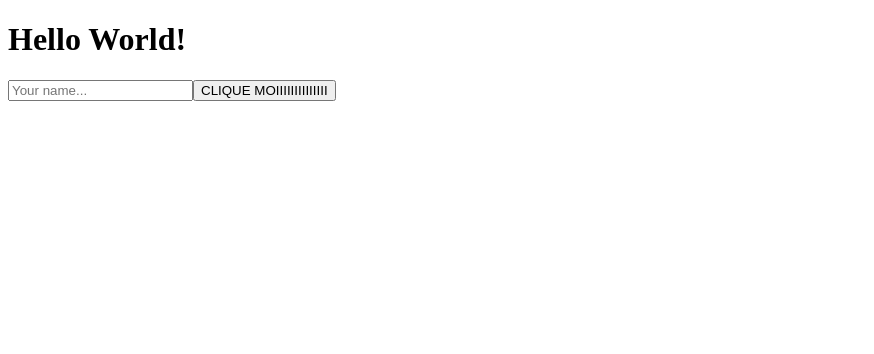
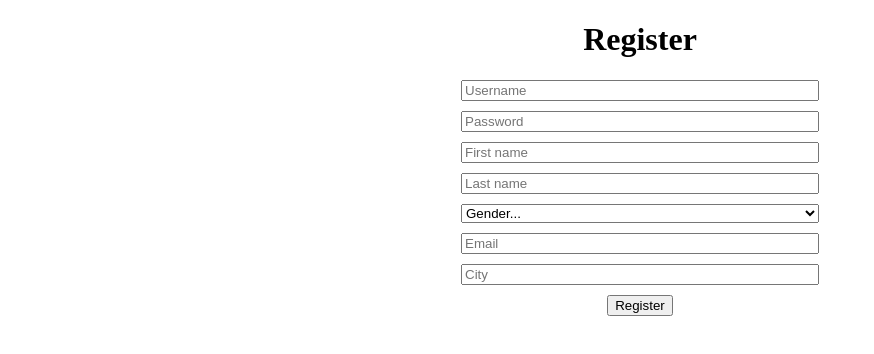
Before and after one commit to Pchamallow/matcha, a React (Vite) app in the folder frontend/: page /register in a window 1280 px wide. Shown: the top 354 px of the page, without its empty margins (0-874 px from the left). Built offline with nearby package versions, Linux system fonts and the light colour scheme.

Commit message:
Added registration page

```diff
--- a/frontend/index.html
+++ b/frontend/index.html
@@ -4,6 +4,7 @@
 		<meta charset="UTF-8">
 		<meta name="viewport" content="width=device-width, initial-scale=1.0">
 		<title>matcha</title>
+		<link rel="stylesheet" href="./src/css/Register.css">
 	</head>
 	<body>
 		<div id="root"></div>
--- /dev/null
+++ b/frontend/src/css/Register.css
@@ -0,0 +1,19 @@
+#registration {
+	text-align: center;
+}
+
+#registration input {
+	margin: auto;
+	margin-top: 10px;
+	width: 350px;
+	display: block;
+}
+
+#registration button {
+	margin-top: 10px;
+}
+
+#registration select {
+	width: 358px;
+	margin-top: 10px;
+}
--- a/frontend/src/pages/Register.tsx
+++ b/frontend/src/pages/Register.tsx
@@ -1,18 +1,27 @@
 import { useState } from "react";
 
 function Register() {
-	const [name, setName] = useState("");
+	const [username, setUsername] = useState("");
+	const [password, setPassword] = useState("");
+	const [first_name, setFirstName] = useState("");
+	const [last_name, setLastName] = useState("");
+	const [gender, setGender] = useState("");
+	const [email, setEmail] = useState("");
+	const [city, setCity] = useState("");
 
 	async function register() {
 		try {
 			const response = await fetch("http://localhost:3000/addUser", {
 				method: "POST",
 				headers: { "Content-Type": "application/json" },
-				body: JSON.stringify({username: name})
+				body: JSON.stringify({username, password, first_name, last_name, gender, email, city})
 			});
 
 			if (response.status == 400)
+			{
+				alert("Error!");
 				throw response.text();
+			}
 
 			alert("Done!");
 		} catch (error) {
@@ -22,9 +31,22 @@ function Register() {
 
 	return (
 		<>
-			<h1>Hello World!</h1>
-			<input type="text" placeholder="Your name..."/>
-			<button onClick={register} onChange={(event) => setName(event.target.value)}>CLIQUE MOIIIIIIIIIIIIII</button>
+			<div id="registration">
+				<h1>Register</h1>
+				<input type="text" placeholder="Username" autoComplete="username" value={username} onChange={(event) => setUsername(event.target.value)}/>
+				<input type="password" placeholder="Password" autoComplete="new-password" value={password} onChange={(event) => setPassword(event.target.value)}/>
+				<input type="text" placeholder="First name" autoComplete="given-name" value={first_name} onChange={(event) => setFirstName(event.target.value)}/>
+				<input type="text" placeholder="Last name" autoComplete="family-name" value={last_name} onChange={(event) => setLastName(event.target.value)}/>
+				<select value={gender} onChange={(event) => setGender(event.target.value)}>
+					<option value="">Gender...</option>
+					<option value="F">Female</option>
+					<option value="M">Male</option>
+					<option value="N">Non specified</option>
+				</select>
+				<input type="text" placeholder="Email" autoComplete="email" value={email} onChange={(event) => setEmail(event.target.value)}/>
+				<input type="text" placeholder="City" autoComplete="address-level2" value={city} onChange={(event) => setCity(event.target.value)}/>
+				<button onClick={register}>Register</button>
+			</div>
 		</>
 	);
 }
```
Also changed, not shown: 1 other file (tests, documents, lock files or other folders).
